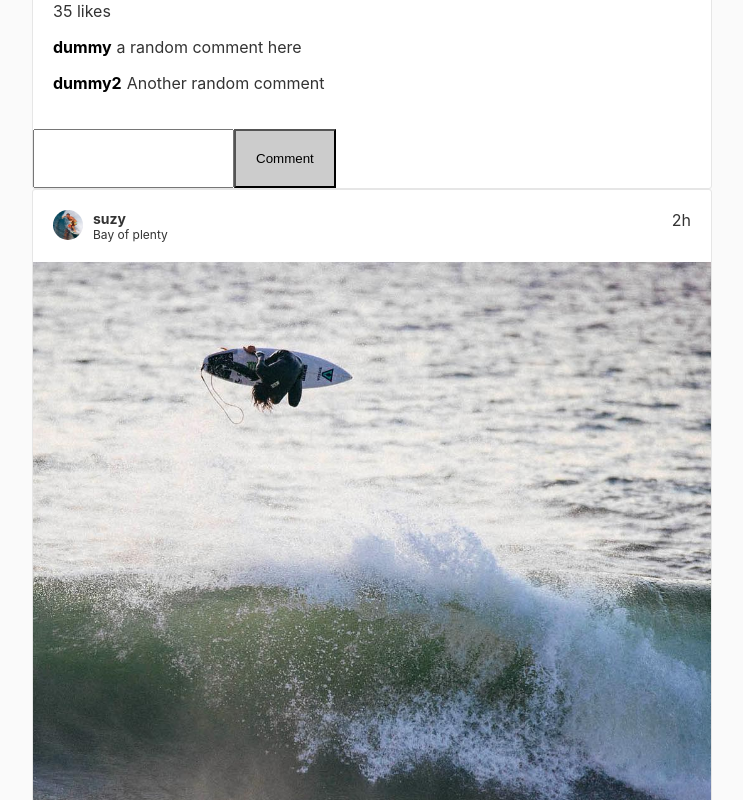
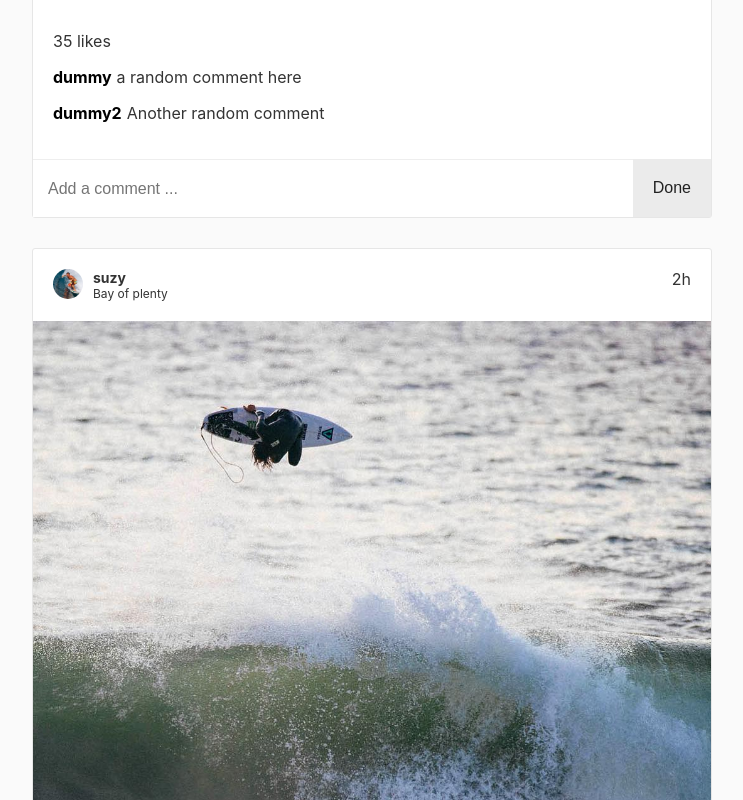
Before and after one commit to felipeskroski-zz/react-feed, a React (Create React App) app: page / in a window 1280 px wide. Shown: the part 980-1780 px from the top of the page, without its empty margins (268-1011 px from the left). Built offline with nearby package versions, Linux system fonts and the light colour scheme.

Commit message:
style: styled comment form

```diff
--- a/src/App.css
+++ b/src/App.css
@@ -1,5 +1,4 @@
 .App {
-  background: #fafafa;
   color: #333;
 }
 
--- a/src/components/FeedItem.js
+++ b/src/components/FeedItem.js
@@ -9,6 +9,7 @@ const Feed = styled.article`
   background-color: #fff;
   border: 1px solid #e6e6e6;
   border-radius: 3px;
+  margin: 30px 0;
 `
 const Image = styled.img`
   max-width: 100%;
--- a/src/components/FeedItemForm.js
+++ b/src/components/FeedItemForm.js
@@ -2,20 +2,27 @@ import React, { Component } from 'react';
 import styled from 'styled-components';
 
 
-const Form = styled.div`
+const Form = styled.form`
   display: flex;
 `
 const Field = styled.input`
-  padding: 10px;
-
+  padding: 15px 15px;
+  flex: 1;
+  font-size: 16px;
+  border: none;
+  border-top: 1px solid #eee;
+  font-weight: 300;
 `
 const Button = styled.button`
   flex-direction: column;
   display: flex;
   justify-content: center;
   align-items: center;
-  padding: 20px;
-  background: #ccc;
+  padding: 20px 20px;
+  background: #ebebeb;
+  border: none;
+  font-size: 16px;
+  color: #222;
 `
 
 class FeedItemForm extends Component {
@@ -31,14 +38,15 @@ class FeedItemForm extends Component {
   handleChange(event) {
     this.setState({comment: event.target.value});
   }
-  addComment(){
+  addComment(e){
+    e.preventDefault()
     this.props.onSubmit(this.state.comment)
   }
   render() {
     return (
-      <Form>
-        <Field type="text" name="comment" onChange={this.handleChange} />
-        <Button onClick={this.addComment}>Comment</Button>
+      <Form onSubmit={this.addComment}>
+        <Field type="text" ref="comment" name="comment" onChange={this.handleChange} placeholder='Add a comment ...'/>
+        <Button>Done</Button>
       </Form>
     );
   }
--- a/src/index.css
+++ b/src/index.css
@@ -2,4 +2,5 @@ body {
   margin: 0;
   padding: 0;
   font-family: -apple-system, BlinkMacSystemFont, sans-serif;
+  background: #fafafa;
 }
```
